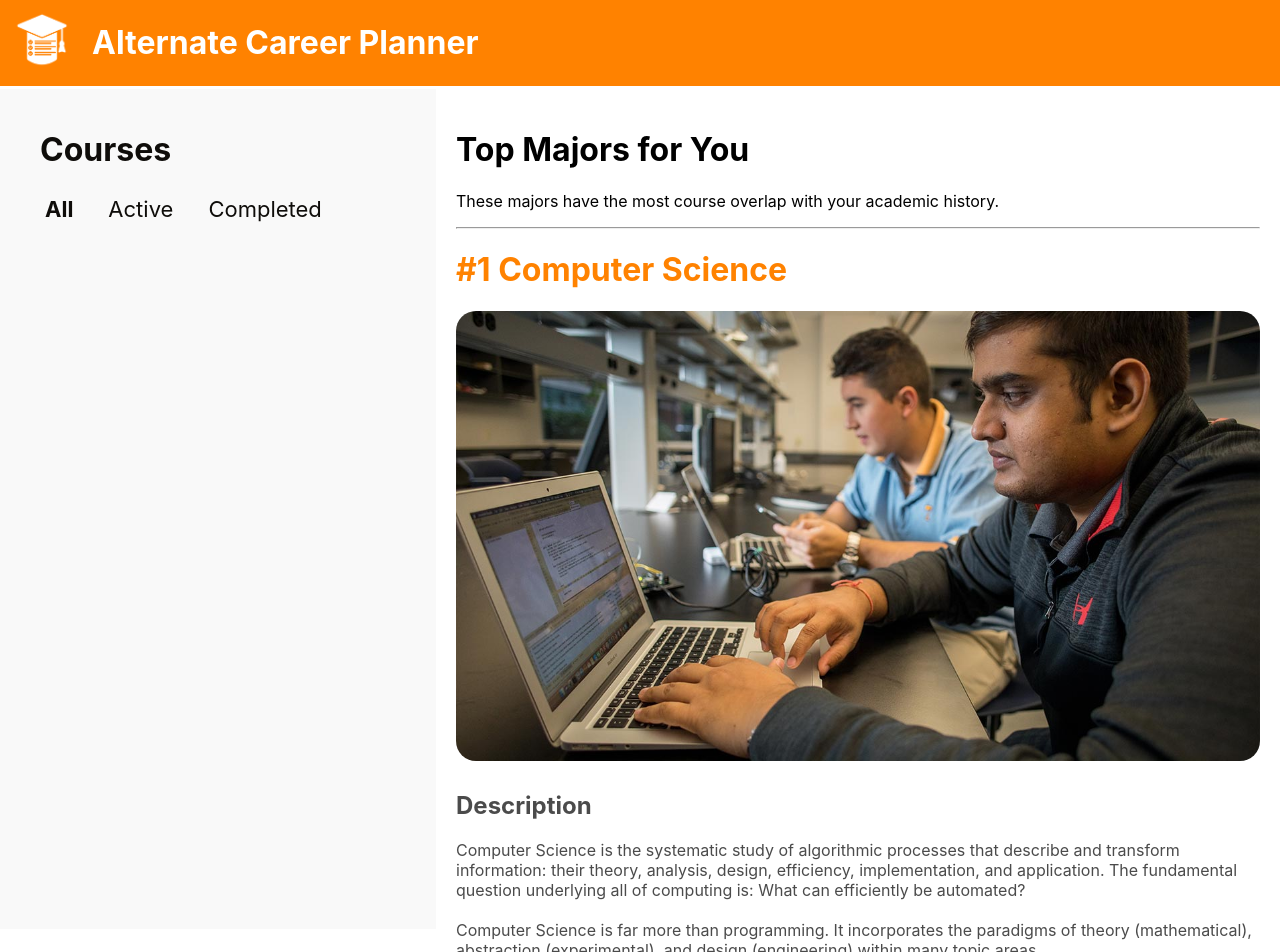
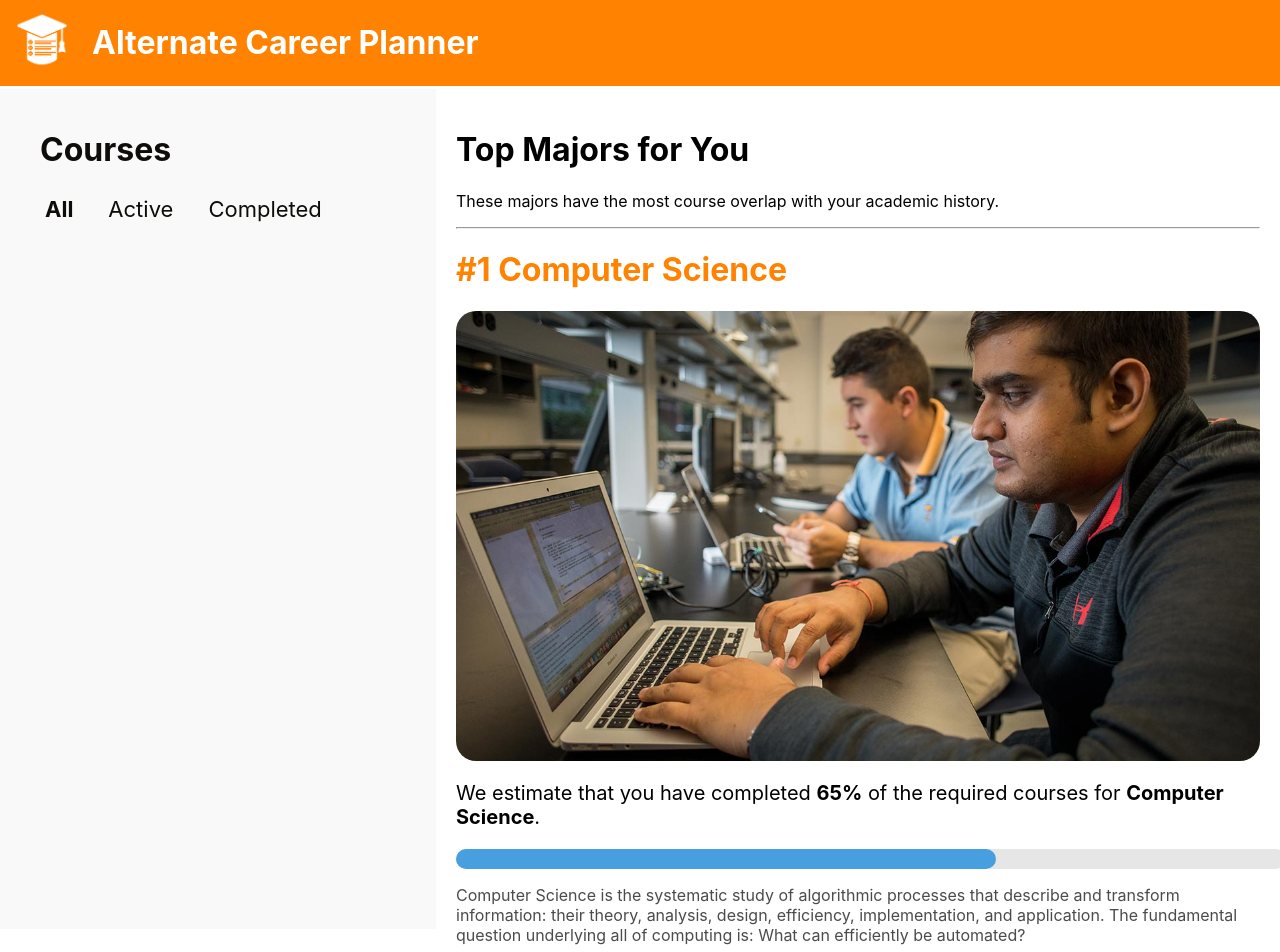
Before and after one commit to ryandperry/Alternate-Career-Planner, a React (Create React App) app in the folder alternate-career-planner/: page /course_history in a window 1280 px wide. Shown: the top 952 px of the page. Built offline with nearby package versions, Linux system fonts and the light colour scheme; the HTML template or start-up script is replaced by a standard one.

Commit message:
#46 added progress bar to course history view

```diff
--- a/alternate-career-planner/src/components/ProgressBar/ProgressBar.css
+++ b/alternate-career-planner/src/components/ProgressBar/ProgressBar.css
@@ -21,16 +21,16 @@ body {
 }
 
 .progress-bar{
-    width: 400px;
-    height: 30px;
-    border-radius: 10px;
+    width: 830px;
+    height: 20px;
+    border-radius: 30px;
     background-color: #e6e6e6;
     margin-bottom: 10px;
 }
 
 .progress-bar-fill {
     height: 100%;
-    border-radius: 10px;
+    border-radius: 30px;
     background-color: #2ecc71;
     transition: width 0.5s ease-out;
 }
--- a/alternate-career-planner/src/components/ProgressBar/ProgressBar.js
+++ b/alternate-career-planner/src/components/ProgressBar/ProgressBar.js
@@ -3,39 +3,27 @@
  * that increments on button press.
  */
 
-import React, { useState } from "react";
+import React from "react";
+import './ProgressBar.css'
 
-export const ProgressBar = () => {
-    const [progress, setProgress] = useState(0);
-    // Increments progress by 20% on button press
-    const handleButtonClick = ()=>{
-        if (progress < 100) {
-            setProgress(progress + 20);
-        }
-    }
+export const ProgressBar = ({ progress }) => {
+    const getColor = () => {
+        return "#489FDF";
+    };
 
-    // Resets progress on button press
-    const handleButtonReset = () => {
-        setProgress(0);
-    }
-
-    const getColor = () => {
-        return "#ff8200";
-    }
-
-    return <div className="container">
-        <div className="progress-bar">
-            <div
-                className="progress-bar-fill"
-                // Width of progress bar increases as progress increases
-                style={{ width: `${progress}%`,
-                                 backgroundColor: getColor() }}
-            >
-                {" "}
+    return (
+        <div className="container">
+            <div className="progress-bar">
+                <div
+                    className="progress-bar-fill"
+                    style={{
+                        width: `${progress}%`,
+                        backgroundColor: getColor(),
+                    }}
+                >
+                    {" "}
+                </div>
             </div>
         </div>
-        <div className="progress-label">{progress}%</div>
-        <button onClick={handleButtonClick}>Progress</button>
-        <button onClick={handleButtonReset}>Reset</button>
-    </div>;
+    );
 };
--- a/alternate-career-planner/src/components/TopMajors/TopMajors.js
+++ b/alternate-career-planner/src/components/TopMajors/TopMajors.js
@@ -1,30 +1,40 @@
 import React from 'react';
 import '../../views/MajorDetailView/MajorDetailView.css';
-import MajorList from '../MajorList/MajorList';
+import MajorHeaderImage from '../MajorHeaderImage/MajorHeaderImage';
 import JobsList from '../JobsList/JobsList';
-import MajorHeaderImage from '../MajorHeaderImage/MajorHeaderImage';
-import {testMajors} from '../../views/ResultsView/testMajors';
+import { testMajors } from '../../views/ResultsView/testMajors';
+import { ProgressBar } from '../ProgressBar/ProgressBar';
 
 const TopMajors = ({ majors }) => {
     return (
         <div>
-            {majors.map((major, index) => {
-                const majorInfo = testMajors.find(m => m.name === major);
-                const desc = majorInfo ? majorInfo.description :
-                    "Description not available.";
-                return(
+            {majors.map((majorObj, index) => {
+                // Look up the major in the testMajors array
+                const majorInfo = testMajors.find(m => m.name === majorObj.title);
+
+                // Get the description or default text
+                const description = majorInfo ? majorInfo.description : "Description not available";
+
+                // Get the progress percentage from majorObj
+                const progress = majorObj.progress || 0;
+
+                return (
                     <div key={index}>
-                        <hr class="solid"></hr>
-                        <h1 className="major-title">#{index+1} {major}</h1>
-                        <MajorHeaderImage major={{name: major ||
-                            "Unknown Major"}}/>
-                        <h2> Description </h2>
-                        <p className="major-description">{desc}</p>
-                        <JobsList majorname={major}/>
+                        <hr className="solid" />
+                        <h1 className="major-title">#{index + 1} {majorObj.title}</h1>
+                        <MajorHeaderImage major={{ name: majorObj.title ||
+                              "Unknown Major" }} />
+                        <p style={{fontSize: '20px'}}>
+                            We estimate that you have completed <b>{progress}%</b> of
+                            the required courses for <b>{majorObj.title}</b>.
+                        </p>
+                        <ProgressBar progress={majorObj.progress || 0} />
+                        <p className="major-description">{description}</p>
+                        <JobsList majorname={majorObj.title} />
                     </div>
                 );
             })}
-      </div>
+        </div>
     );
 }
 
--- a/alternate-career-planner/src/views/CourseHistoryView/CourseHistory.js
+++ b/alternate-career-planner/src/views/CourseHistoryView/CourseHistory.js
@@ -31,10 +31,12 @@ const CourseHistoryView = () => {
         return true;
     });
 
-    {/* Replace with topMajors from backend */}
-    const topMajors = ['Computer Science',
-                       'Computer Engineering',
-                       'Electrical Engineering'];
+    /* Replace with top majors from backend */
+    const topMajors = [
+        { title: 'Computer Science', progress: 65 },
+        { title: 'Computer Engineering', progress: 50},
+        { title: 'Electrical Engineering', progress: 35}
+    ];
 
     return (
         <div className="Split">
```
